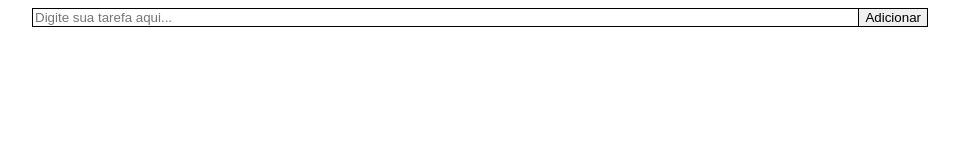
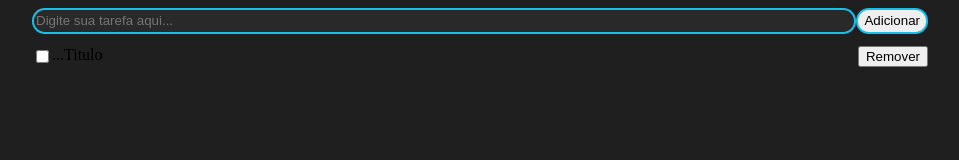
Before and after one commit to GuilhermeFugazza/2023-programacao-2-ia21, a website: page client-vanilla/index.html in a window 1280 px wide. Shown: the whole page, without its empty margins (160-1119 px from the left). Drawn offline with Linux system fonts and the light colour scheme.

Commit message:
creating server

```diff
--- a/client-vanilla/index.html
+++ b/client-vanilla/index.html
@@ -20,13 +20,14 @@
         </button>
     </header>
     <main>
-        <template>
+        <div>
             <div class="container">
                 <input type="checkbox" />
+                <span class="span-sync">...</span>
                 <span class="span-container">Titulo</span>
                 <button>Remover</button>
             </div>
-        </template>
+        </div>
     </main>
 </body>
 
--- a/client-vanilla/main.css
+++ b/client-vanilla/main.css
@@ -1,3 +1,12 @@
+* {
+    outline: none;
+    box-sizing: border-box;
+}
+
+body {
+    background-color: #1f1f1f
+}
+
 header, main {
     width: 70vw;
     margin: 0 auto;
@@ -6,16 +15,21 @@ header, main {
 
 header {
     display: flex;
+    padding-bottom: 1vw;
 }
 
 header input {
     flex-grow: 1;
-    border: 1px solid black;
+    border: 2px solid #17c0eb;
+    height: 2vw;
+    border-radius: 1vw;
+    background-color: #292929;
+    color: #FFFFFF;
 }
 
 header button {
-    border: 1px solid black;
-    border-left: none;
+    border: 2px solid #17c0eb;
+    border-radius: 1vw;
 }
 
 .container {
@@ -26,3 +40,8 @@ header button {
     flex-grow: 1;
     display: inline-block;
 }
+
+button:hover {
+    background-color: #3ae374;
+    border: 2px solid #3ae374;
+}
```
Also changed, not shown: client-vanilla/package.json (added, +15 -0 lines), server/package.json (added, +8 -0 lines), server/src/index.ts (added, +14 -0 lines), server/tsconfig.json (added, +103 -0 lines), 4 other files.
